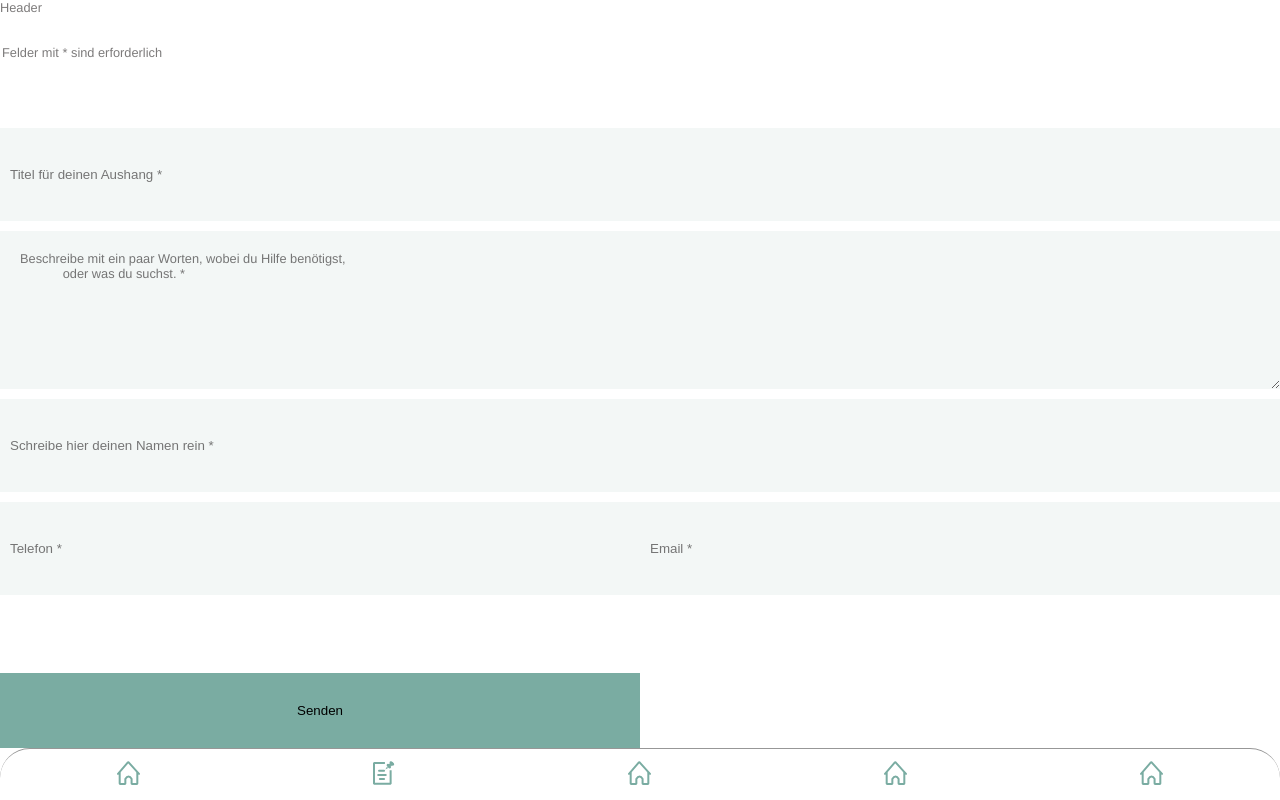
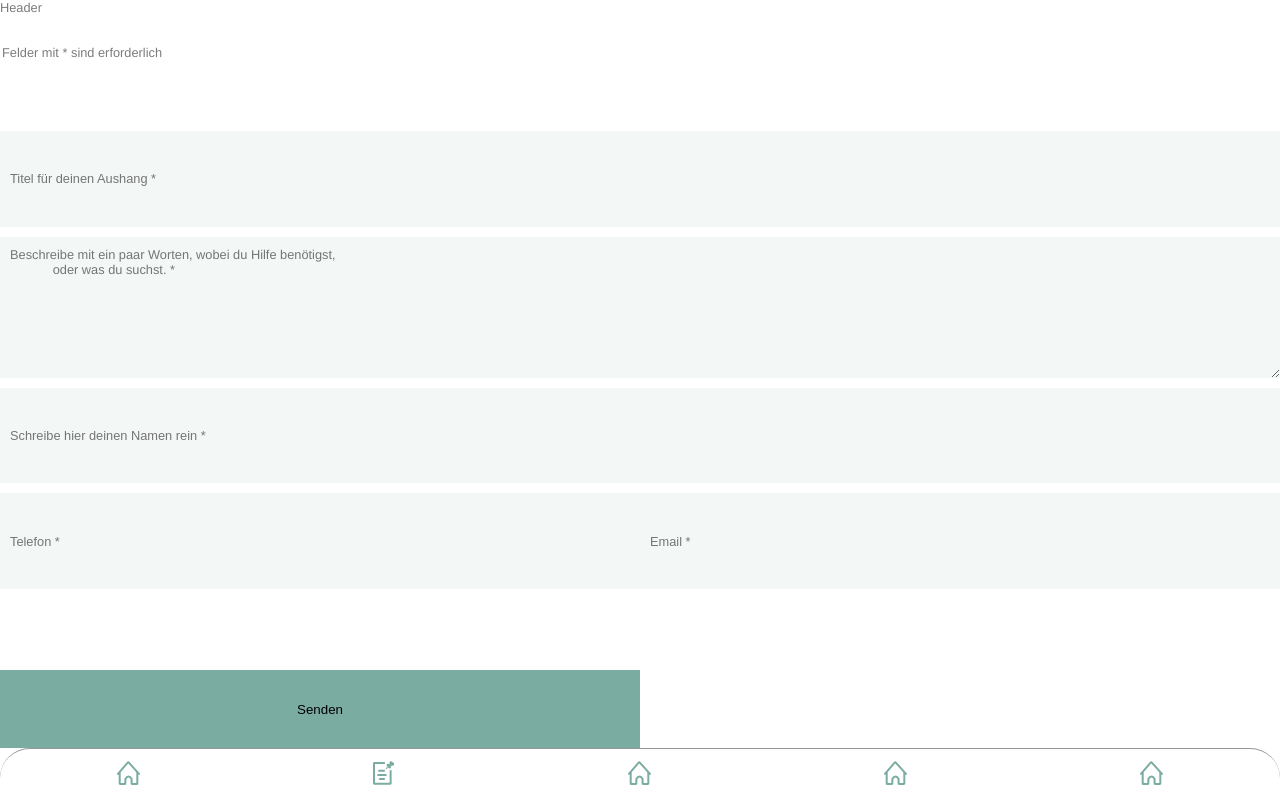
Before and after one commit to jreisswig/capstone-project, a React (Create React App) app: page /newpost in a window 1280 px wide. Built offline with nearby package versions, Linux system fonts and the light colour scheme.

Commit message:
More styles for the form

```diff
--- a/src/Form.js
+++ b/src/Form.js
@@ -10,7 +10,6 @@ export default function Form() {
       <StyledInput
         type="text"
         name="title"
-        value=""
         required
         placeholder="Titel für deinen Aushang *"
       ></StyledInput>
@@ -19,7 +18,6 @@ export default function Form() {
       <StyledTextArea
         type="textarea"
         name="description"
-        value=""
         cols="35"
         rows="4"
         required
@@ -32,7 +30,6 @@ export default function Form() {
       <StyledInput
         type="text"
         name="name"
-        value=""
         required
         placeholder="Schreibe hier deinen Namen rein *"
       ></StyledInput>
@@ -42,7 +39,6 @@ export default function Form() {
         <StyledInput
           type="text"
           name="phonenumber"
-          value=""
           placeholder="Telefon *"
         ></StyledInput>
 
@@ -50,7 +46,6 @@ export default function Form() {
         <StyledInput
           type="text"
           name="email"
-          value=""
           placeholder="Email *"
         ></StyledInput>
       </FormContact>
@@ -77,6 +72,7 @@ const StyledInput = styled.input`
   border: none;
   width: 100%;
   padding: 10px;
+  font-size: 1rem;
 `
 const FormContact = styled.div`
   display: flex;
@@ -91,7 +87,7 @@ const StyledTextArea = styled.textarea`
   background: #f3f7f6;
   border: none;
   width: 100%;
-  padding: 20px;
+  padding: 10px;
   font-family: 'Helvetica Neue', sans-serif;
   font-size: 1rem;
 `
```
